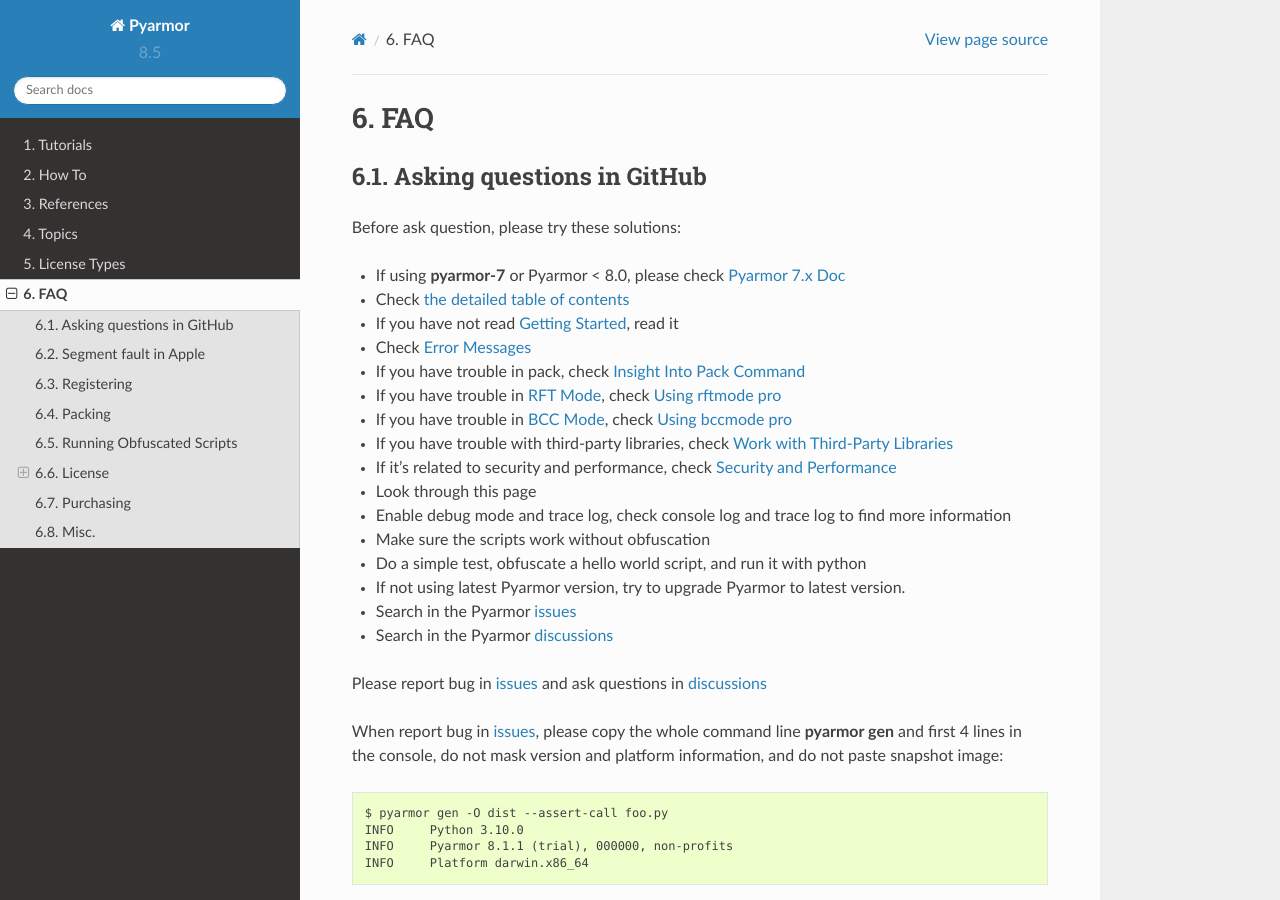
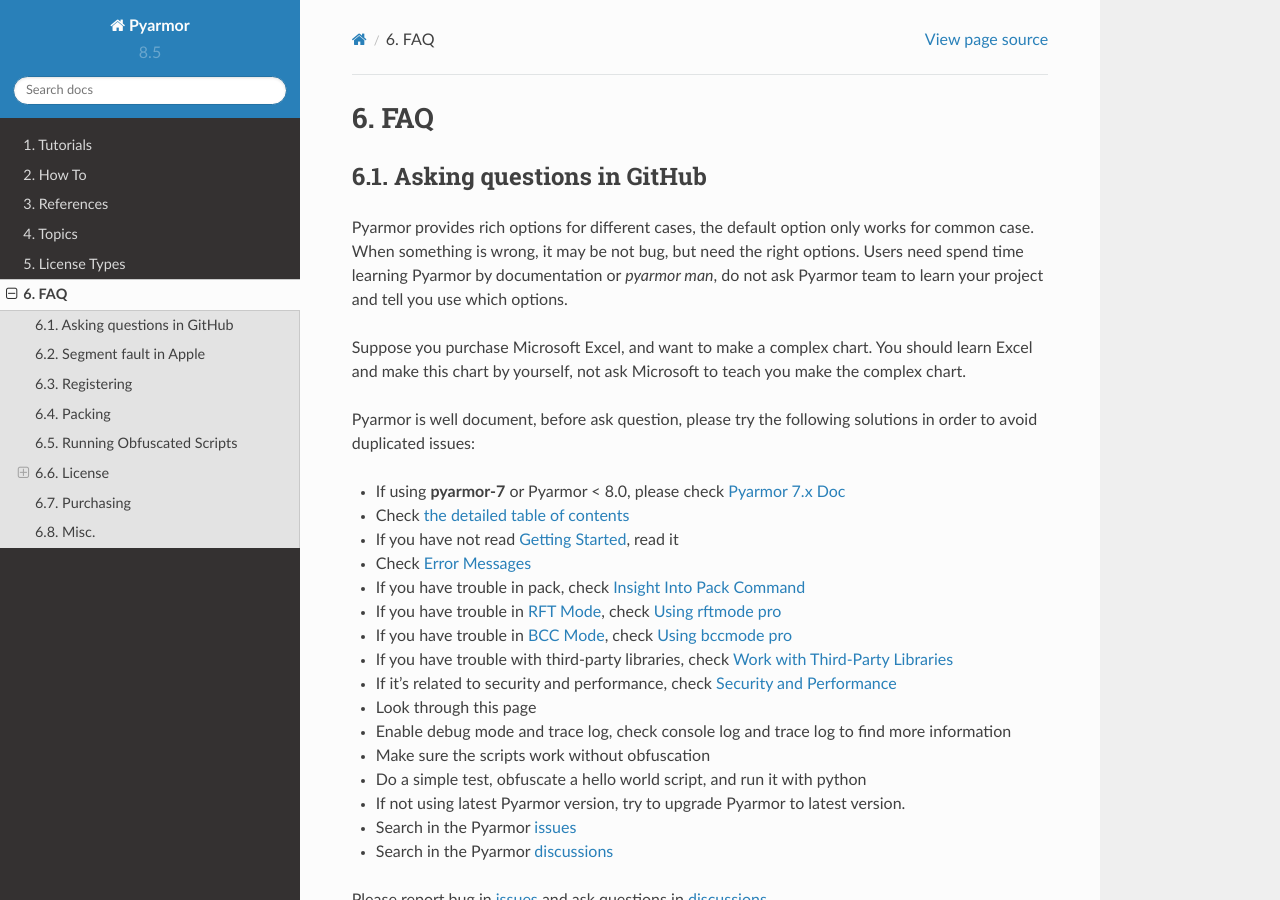
Before and after one commit to dashingsoft/pyarmor, a Sphinx documentation site: the page built from docs/questions.rst, in a window 1280 px wide and 900 px high. Built offline with Sphinx 7.4.7 and the Read the Docs theme 2.0.0, drawn with Linux system fonts in a browser that asks for light colours.

Commit message:
Note for ask question

```diff
--- a/docs/questions.rst
+++ b/docs/questions.rst
@@ -9,7 +9,11 @@
 Asking questions in GitHub
 ==========================
 
-Before ask question, please try these solutions:
+Pyarmor provides rich options for different cases, the default option only works for common case. When something is wrong, it may be not bug, but need the right options. Users need spend time learning Pyarmor by documentation or `pyarmor man`, do not ask Pyarmor team to learn your project and tell you use which options.
+
+Suppose you purchase Microsoft Excel, and want to make a complex chart. You should learn Excel and make this chart by yourself, not ask Microsoft to teach you make the complex chart.
+
+Pyarmor is well document, before ask question, please try the following solutions in order to avoid duplicated issues:
 
 - If using :command:`pyarmor-7` or Pyarmor < 8.0, please check `Pyarmor 7.x Doc`_
 
```
